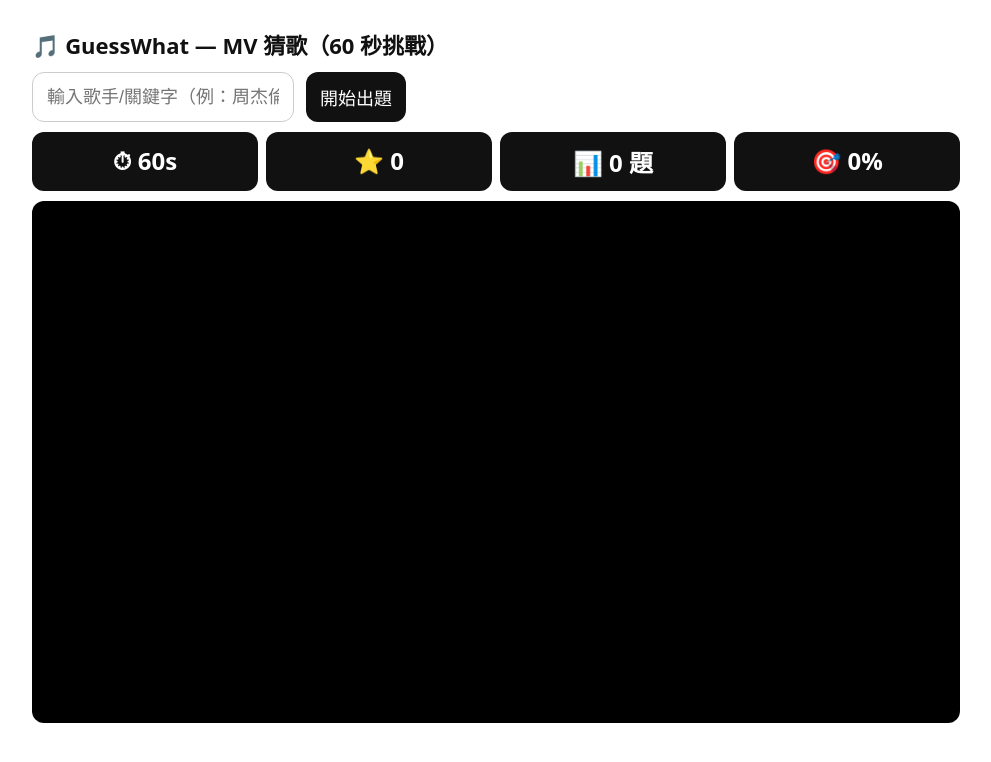
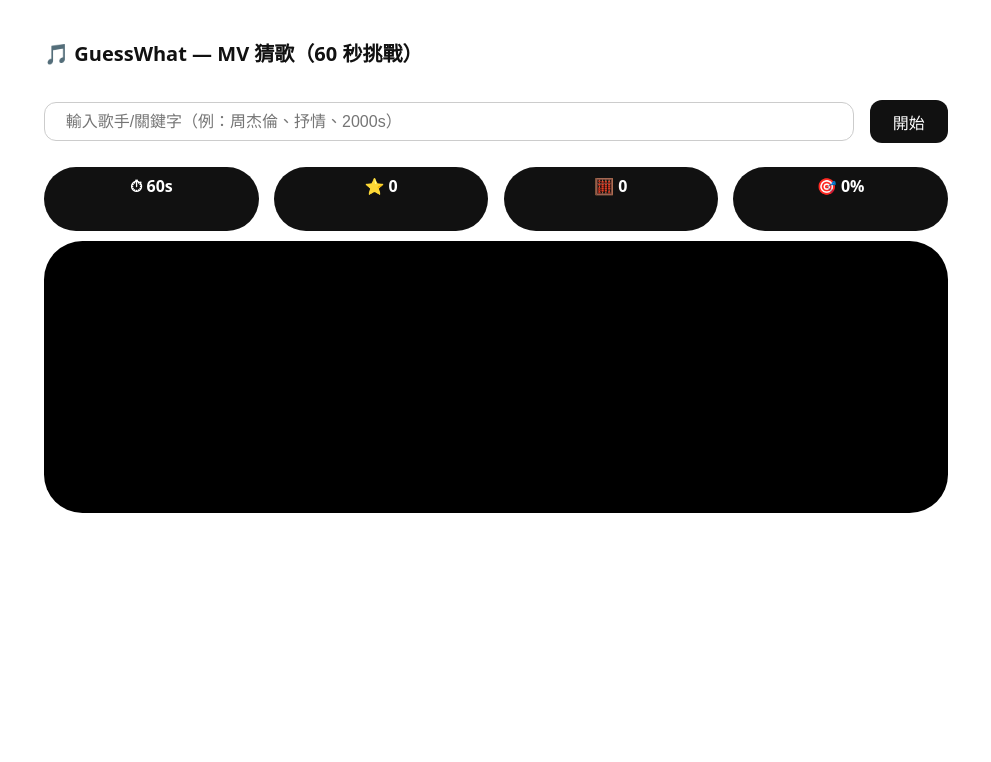
Before and after one commit to guesswhat1234/guesswhat, a Next.js app: page / in a window 1280 px wide. Shown: the top 762 px of the page, without its empty margins (144-1135 px from the left). Built offline with nearby package versions, Linux system fonts and the light colour scheme.

Commit message:
Update page.js

```diff
--- a/app/page.js
+++ b/app/page.js
@@ -2,7 +2,7 @@
 import { useRef, useState, useEffect } from "react";
 
 export default function Page() {
-  // 狀態
+  // ---------- 狀態 ----------
   const [kw, setKw] = useState("");
   const [lastKw, setLastKw] = useState("");
   const [current, setCurrent] = useState(null);
@@ -34,26 +34,24 @@ export default function Page() {
       seenRef.current.delete(first);
     }
   };
+  const excludeQS = () => encodeURIComponent(Array.from(seenRef.current).join(","));
 
-  // 統計歌手（僅作內部參考）
-  const artistCountRef = useRef(new Map());
-  const countArtist = (name) => {
-    const k = String(name || "").trim();
-    if (!k) return;
-    artistCountRef.current.set(k, (artistCountRef.current.get(k) || 0) + 1);
-  };
-
-  // 結束畫面的「基於上次搜尋」建議
+  // 建議
   const [suggestions, setSuggestions] = useState([]);
-  const loadSuggestions = async (q) => {
+  const fetchSuggest = async (q) => {
     try {
       const r = await fetch(`/api/suggest?q=${encodeURIComponent(q)}`);
       const j = await r.json();
-      setSuggestions(Array.isArray(j?.suggestions) ? j.suggestions : []);
-    } catch { setSuggestions([]); }
+      const list = (j?.suggestions || []).slice(0, 4);
+      if (list.length) { setSuggestions(list); return; }
+      // fallback
+      setSuggestions([q, `${q} MV`, `${q} 官方`, `${q} 經典`].slice(0,4));
+    } catch {
+      setSuggestions([q, `${q} MV`, `${q} 官方`, `${q} 經典`].slice(0,4));
+    }
   };
 
-  // 載入 YouTube IFrame API
+  // ---------- YouTube IFrame ----------
   useEffect(() => {
     if (window.YT && window.YT.Player) { setYtReady(true); return; }
     const tag = document.createElement("script");
@@ -62,18 +60,16 @@ export default function Page() {
     window.onYouTubeIframeAPIReady = () => setYtReady(true);
   }, []);
 
-  // 建立 Player
   useEffect(() => {
     if (!ytReady || !playerRef.current || playerObj.current) return;
     playerObj.current = new window.YT.Player(playerRef.current, {
-      width: "100%", height: "100%",
-      videoId: "",
+      width: "100%", height: "100%", videoId: "",
       playerVars: { controls: 0, modestbranding: 1, rel: 0, playsinline: 1, fs: 0, disablekb: 1, iv_load_policy: 3 },
       events: { onReady: () => {} },
     });
   }, [ytReady]);
 
-  // 計時器
+  // ---------- 計時器 ----------
   const startTimerIfNeeded = () => {
     if (gameStarted) return;
     setGameStarted(true);
@@ -86,8 +82,7 @@ export default function Page() {
           clearInterval(timerRef.current);
           timerRef.current = null;
           setGameOver(true);
-          // 結束時載入與上次搜尋相關的建議
-          loadSuggestions(lastKw || kw);
+          fetchSuggest(lastKw || kw); // 結束時抓建議
           return 0;
         }
         return prev - 1;
@@ -95,9 +90,7 @@ export default function Page() {
     }, 1000);
   };
 
-  const excludeQS = () => encodeURIComponent(Array.from(seenRef.current).join(","));
-
-  // 預取下一題
+  // ---------- 預取 & 出題 ----------
   const prefetchNext = async (key) => {
     try {
       const r = await fetch(`/api/pick?kw=${encodeURIComponent(key)}&exclude=${excludeQS()}`);
@@ -106,7 +99,6 @@ export default function Page() {
     } catch {}
   };
 
-  // 出題（優先用預取）
   const startRound = async (fixedKw) => {
     if (gameOver) return;
     const key = (fixedKw ?? kw).trim();
@@ -117,10 +109,9 @@ export default function Page() {
     setPicked(null);
     setRevealed(false);
 
-    // 用預取資料
     if (prefetched && prefetched.videoId && !seenRef.current.has(String(prefetched.videoId))) {
       const data = prefetched; setPrefetched(null); setCurrent(data);
-      pushSeen(data.videoId); countArtist(data.answerArtist);
+      pushSeen(data.videoId);
       playerObj.current?.loadVideoById(data.videoId);
       const handler = (e) => {
         if (e.data === window.YT.PlayerState.PLAYING) {
@@ -130,12 +121,11 @@ export default function Page() {
         }
       };
       playerObj.current.addEventListener("onStateChange", handler);
-      setQCount(prev=>prev+1);
+      setQCount(v=>v+1);
       prefetchNext(key);
       return;
     }
 
-    // 即時抓
     setLoading(true);
     try {
       const r = await fetch(`/api/pick?kw=${encodeURIComponent(key)}&exclude=${excludeQS()}`);
@@ -143,7 +133,6 @@ export default function Page() {
       if (!r.ok) throw new Error(data?.error || "Pick failed");
       setCurrent(data);
       pushSeen(data.videoId);
-      countArtist(data.answerArtist);
 
       playerObj.current?.loadVideoById(data.videoId);
       const handler = (e) => {
@@ -154,18 +143,17 @@ export default function Page() {
         }
       };
       playerObj.current.addEventListener("onStateChange", handler);
-      setQCount(prev=>prev+1);
+      setQCount(v=>v+1);
 
       prefetchNext(key);
     } catch (e) {
-      console.error(e);
       alert(e.message);
     } finally {
       setLoading(false);
     }
   };
 
-  // 作答：即判分，2 秒後自動下一題
+  // ---------- 作答 ----------
   const choose = (idx) => {
     if (!current || revealed || gameOver) return;
     setPicked(idx);
@@ -174,10 +162,10 @@ export default function Page() {
     setCorrectCount(c => c + (correct ? 1 : 0));
     setWrongCount(w => w + (correct ? 0 : 1));
     setRevealed(true);
-    setTimeout(() => { if (!gameOver && timeLeft > 0) startRound(lastKw); }, 2000);
+    setTimeout(() => { if (!gameOver && timeLeft > 0) startRound(lastKw); }, 1500);
   };
 
-  // 重新開始
+  // ---------- 重來 ----------
   const restart = () => {
     setScore(0); setQCount(0); setCorrectCount(0); setWrongCount(0);
     setTimeLeft(60); setGameStarted(false); setGameOver(false);
@@ -185,35 +173,57 @@ export default function Page() {
     setPrefetched(null); setSuggestions([]);
     if (timerRef.current) { clearInterval(timerRef.current); timerRef.current = null; }
     seenRef.current = new Set();
-    artistCountRef.current = new Map();
   };
 
   const accuracy = qCount ? Math.round((correctCount / qCount) * 100) : 0;
 
-  // HUD 等寬四欄（與播放器同寬），字體自適應
+  // ---------- 版面：100dvh 五區塊，不用滑動 ----------
+  // rows: 標題(6dvh) / 搜尋(9dvh) / HUD(8dvh) / 播放器(34dvh, 內含 16:9 box) / 選項或結算(剩餘)
+  const layout = {
+    height: "100dvh",
+    display: "grid",
+    gridTemplateRows: "6dvh 9dvh 8dvh 34dvh 1fr",
+    gap: "1.2dvh",
+    padding: "2.2dvw",
+    boxSizing: "border-box",
+  };
+
+  const titleStyle = { fontSize: "clamp(16px,4.2vw,20px)", margin: 0, alignSelf: "center" };
+
   const hudGrid = {
     display: "grid",
     gridTemplateColumns: "repeat(4,1fr)",
-    gap: 8,
-    marginTop: 10,
-    alignItems: "stretch"
+    gap: "1.2dvw",
+    alignItems: "stretch",
   };
   const hudItem = {
-    background: "#111",
-    color: "#fff",
-    borderRadius: 12,
-    padding: "12px 10px",
-    textAlign: "center",
-    fontWeight: 900,
-    fontSize: "clamp(16px, 5vw, 24px)"
+    background: "#111", color: "#fff", borderRadius: "2.8dvw",
+    textAlign: "center", fontWeight: 900,
+    fontSize: "clamp(12px,3.6vw,16px)", // 調小避免換行
+    padding: "0.9dvh 0.6dvw",
+    whiteSpace: "nowrap", overflow: "hidden", textOverflow: "ellipsis"
   };
 
+  const choiceBtn = (state) => ({
+    textAlign:"left",
+    border: state.chosen ? "0.6vw solid #888" : "0.4vw solid #ccc",
+    background: state.correct ? "#2e7d32" : state.wrong ? "#b71c1c" : "#111",
+    color: "#fff",
+    fontSize: "clamp(13px,3.6vw,16px)",
+    padding: "1.2dvh 1.8dvw",
+    borderRadius: "3.4dvw",
+    whiteSpace: "nowrap",
+    overflow: "hidden",
+    textOverflow: "ellipsis"
+  });
+
   return (
-    <main className="container" style={{minHeight:"100vh", display:"flex", flexDirection:"column"}}>
-      <h1 className="h1" style={{fontSize:"clamp(18px,5vw,22px)", margin:"12px 0"}}>🎵 GuessWhat — MV 猜歌（60 秒挑戰）</h1>
+    <main className="container" style={layout}>
+      {/* 1) 標題（小字，不占高） */}
+      <h1 className="h1" style={titleStyle}>🎵 GuessWhat — MV 猜歌（60 秒挑戰）</h1>
 
-      {/* 搜尋列 */}
-      <div className="row" style={{gap:12}}>
+      {/* 2) 搜尋列（單行） */}
+      <div className="row" style={{display:"grid", gridTemplateColumns:"1fr auto", gap:"1.2dvw", alignItems:"center"}}>
         <input
           value={kw}
           onChange={(e)=>setKw(e.target.value)}
@@ -221,37 +231,44 @@ export default function Page() {
           className="input"
           inputMode="search"
           disabled={gameOver}
-          style={{fontSize:"clamp(14px,4.5vw,18px)"}}
+          style={{fontSize:"clamp(13px,3.6vw,16px)", padding:"1.2dvh 1.6dvw"}}
         />
-        <button onClick={()=>startRound()} disabled={loading || gameOver} className="button" style={{fontSize:"clamp(14px,4.5vw,18px)"}}>
-          {loading ? "出題中…" : (current ? "下一題" : "開始出題")}
+        <button onClick={()=>startRound()} disabled={loading || gameOver} className="button"
+          style={{fontSize:"clamp(13px,3.6vw,16px)", padding:"1.2dvh 1.8dvw"}}>
+          {loading ? "出題…" : (current ? "下一題" : "開始")}
         </button>
       </div>
 
-      {/* HUD（與播放器同寬，四等分） */}
+      {/* 3) HUD（四等分，一行顯示） */}
       <div style={hudGrid}>
         <div style={hudItem}>⏱ {timeLeft}s</div>
         <div style={hudItem}>⭐ {score}</div>
-        <div style={hudItem}>📊 {qCount} 題</div>
+        <div style={hudItem}>🧮 {qCount}</div>
         <div style={hudItem}>🎯 {accuracy}%</div>
       </div>
 
-      {/* 播放器（16:9），只保留上方 15% 全黑遮擋 */}
-      <div style={{ position:"relative", width:"100%", aspectRatio:"16/9", background:"#000", borderRadius:12, marginTop:10 }}>
+      {/* 4) 播放器（容器 34dvh，內放 16:9 影片） */}
+      <div style={{ position:"relative", width:"100%", height:"100%", background:"#000", borderRadius:"3vw" }}>
+        <div style={{ position:"absolute", inset:0, display:"grid", placeItems:"center" }}>
+          <div style={{ width:"100%", height:"100%", maxHeight:"100%", aspectRatio:"16/9", position:"relative" }}>
             <div id="player" ref={playerRef} style={{ position:"absolute", inset:0 }}/>
+          </div>
+        </div>
         {(current && !gameOver) && (
           <div style={{ position:"absolute", left:0, right:0, top:0, height:"15%", background:"#000", pointerEvents:"none" }}/>
         )}
         {(loading && !current) && (
-          <div style={{ position:"absolute", inset:0, display:"flex", alignItems:"center", justifyContent:"center", color:"#fff", background:"rgba(0,0,0,.25)" }}>
+          <div style={{ position:"absolute", inset:0, display:"flex", alignItems:"center", justifyContent:"center", color:"#fff", background:"rgba(0,0,0,.25)", fontSize:"clamp(14px,3.8vw,18px)" }}>
             出題中…
           </div>
         )}
       </div>
 
-      {/* 四選一（只顯示標題） */}
+      {/* 5) 選項 或 結算（保證在一屏內） */}
+      <div style={{ overflow:"hidden" }}>
+        {/* 四選一 */}
         {current && !gameOver && (
-        <div style={{ marginTop: 12, display:"grid", gap: 10 }}>
+          <div style={{ display:"grid", gap:"0.9dvh" }}>
             {current.choices?.map((title, idx) => {
               const chosen = picked === idx;
               const correct = revealed && idx === current.correctIndex;
@@ -261,18 +278,7 @@ export default function Page() {
                   key={idx}
                   onClick={() => choose(idx)}
                   className="button"
-                style={{
-                  textAlign:"left",
-                  border: chosen ? "2px solid #888" : "1px solid #ccc",
-                  background: correct ? "#2e7d32" : wrong ? "#b71c1c" : "#111",
-                  color: "#fff",
-                  fontSize: "clamp(16px, 4.8vw, 20px)",
-                  padding: "14px 16px",
-                  borderRadius: 14,
-                  whiteSpace:"nowrap",
-                  overflow:"hidden",
-                  textOverflow:"ellipsis"
-                }}
+                  style={choiceBtn({chosen, correct, wrong})}
                   disabled={revealed}
                   title={title}
                 >
@@ -280,46 +286,37 @@ export default function Page() {
                 </button>
               );
             })}
-
-          {revealed && (
-            <div className="card">
-              {picked === current?.correctIndex ? "✅ 答對 +100" : "❌ 答錯 0 分"}（2 秒後自動下一題）
-              <div className="small" style={{marginTop:6}}>
-                正解：{current.answerTitle}
-                影片：<a href={`https://www.youtube.com/watch?v=${current.videoId}`} target="_blank" rel="noreferrer">
-                  https://www.youtube.com/watch?v={current.videoId}
-                </a>
-              </div>
-            </div>
-          )}
           </div>
         )}
 
-      {/* 結束畫面：顯示基於「上一個搜尋關鍵字」的 4 個建議，點了立即開局 */}
+        {/* 結束畫面 + 4 個建議（點即開局） */}
         {gameOver && (
-        <div className="card" style={{marginTop:12}}>
-          <h3 style={{margin:"8px 0"}}>⏱️ 時間到！成績單</h3>
-          <div>總題數：<strong>{qCount}</strong>　總分：<strong>{score}</strong>　正確：<strong>{correctCount}</strong>　錯誤：<strong>{wrongCount}</strong></div>
+          <div className="card" style={{padding:"1.2dvh 1.6dvw"}}>
+            <div style={{fontSize:"clamp(14px,3.8vw,18px)", fontWeight:800, marginBottom:"0.6dvh"}}>⏱️ 時間到！</div>
+            <div style={{fontSize:"clamp(12px,3.2vw,16px)", whiteSpace:"nowrap", overflow:"hidden", textOverflow:"ellipsis"}}>
+              分數 <b>{score}</b> ／ 題數 <b>{qCount}</b> ／ 正確 <b>{correctCount}</b> ／ 錯誤 <b>{wrongCount}</b> ／ 命中率 <b>{accuracy}%</b>
+            </div>
 
-          {(lastKw || kw) && (
-            <div style={{marginTop:10}}>
-              <div className="small" style={{marginBottom:6}}>再玩一次（基於「{lastKw || kw}」的關聯搜尋）：</div>
-              <div style={{display:"grid", gap:8, gridTemplateColumns:"repeat(2,1fr)"}}>
-                {suggestions.map((s, i)=>(
+            {/* 四個建議按鈕（一定顯示，抓不到就用 fallback） */}
+            <div style={{marginTop:"1dvh"}}>
+              <div className="small" style={{marginBottom:"0.6dvh"}}>再玩一次（基於「{lastKw || kw}」的關聯搜尋）：</div>
+              <div style={{display:"grid", gap:"0.8dvh", gridTemplateColumns:"repeat(2,1fr)"}}>
+                {(suggestions.length ? suggestions : [lastKw || kw, `${lastKw || kw} MV`, `${lastKw || kw} 官方`, `${lastKw || kw} 熱門`]).slice(0,4).map((s, i)=>(
                   <button
                     key={i}
                     className="button"
                     onClick={()=>{ restart(); setKw(s); startRound(s); }}
                     title={s}
+                    style={{fontSize:"clamp(13px,3.6vw,16px)", padding:"1.2dvh 1.6dvw"}}
                   >
                     {s}
                   </button>
                 ))}
               </div>
             </div>
+          </div>
         )}
       </div>
-      )}
     </main>
   );
 }
```
Lines whose indentation alone changed are shown as unchanged.
